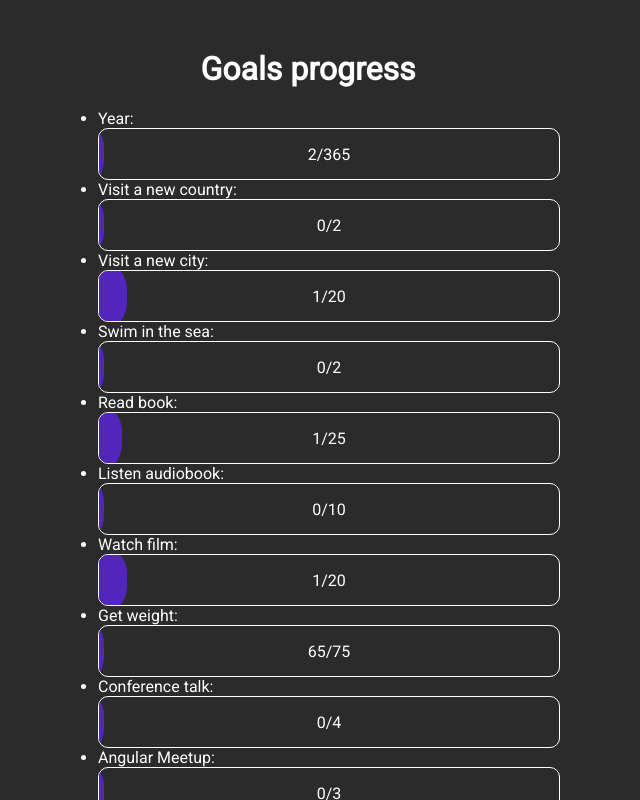
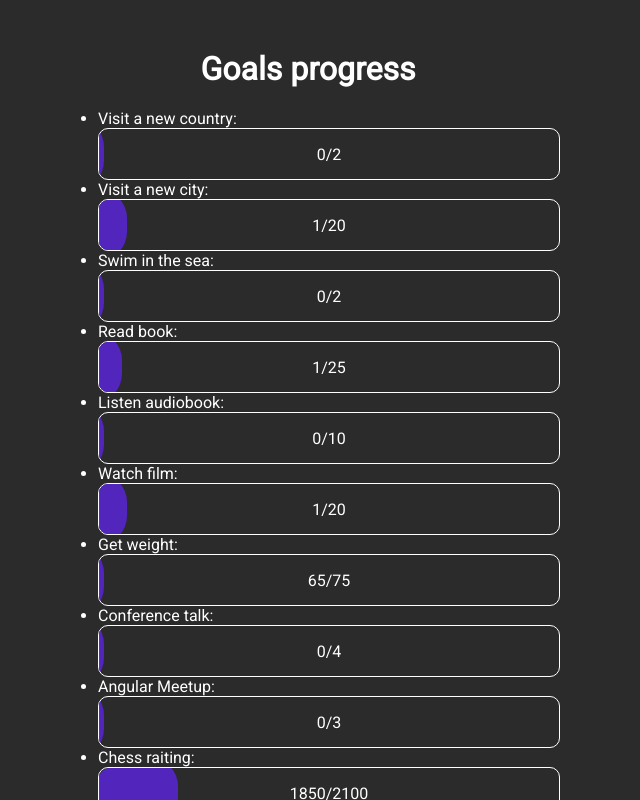
Before and after one commit to stevermeister/year-goals-progress, a React (Create React App) app: page / in a window 1280 px wide. Shown: the top 800 px of the page, without its empty margins (332-972 px from the left). Built offline with nearby package versions, Linux system fonts and the light colour scheme.

Commit message:
make year as indication of current progress

```diff
--- a/src/App.css
+++ b/src/App.css
@@ -23,28 +23,46 @@ body {
   justify-content: center;
   overflow: hidden;
 }
-.container .progressbar-container .progressbar-complete {
+.progressbar-complete {
   position: absolute;
   left: 0;
   top: 0px;
   height: 100%;
   background-color: #5225bd;
   border-radius: 10px;
-  animation: g 2500ms infinite ease-in-out;
   z-index: 2;
 }
-.container .progressbar-container .progressbar-complete .progressbar-liquid {
+.progressbar-liquid {
   z-index: 1;
   width: 70px;
   height: 70px;
-  animation: g 2500ms infinite ease-in-out,
-    r 3000ms infinite cubic-bezier(0.5, 0.5, 0.5, 0.5);
   position: absolute;
   right: -5px;
   top: -10px;
   background-color: #5225bd;
   border-radius: 40%;
 }
-.container .progressbar-container .progress {
+
+
+
+.progressbar-complete-year {
+  position: absolute;
+  left: 0;
+  top: 0px;
+  height: 100%;
+  border-right: 1px solid rgb(255, 0, 0);
   z-index: 2;
 }
+.progressbar-liquid-year {
+  z-index: 1;
+  width: 70px;
+  height: 70px;
+  position: absolute;
+  right: -5px;
+  top: -10px;
+}
+
+
+.progress {
+  z-index: 2;
+}
--- a/src/App.js
+++ b/src/App.js
@@ -63,9 +63,8 @@ function App() {
         <h1>Goals progress</h1>
 
         <ul>
-          <li>Year: <ProgressBar start={0} total={365} number={dayOfYear()}/></li>
           {goals.map((goal, index) => (
-            <li>{goal.title}: <ProgressBar start={goal.start} total={goal.goal} number={statusNumber[goal.title]}/></li>
+            <li>{goal.title}: <ProgressBar start={goal.start} goal={goal.goal} number={statusNumber[goal.title]}/></li>
           ))}
         </ul>
 
@@ -73,12 +72,4 @@ function App() {
     )
 }
 
-function dayOfYear() {
-  const today = new Date();
-  const startOfYear = new Date(today.getFullYear(), 0, 1);
-  const dayOfYear = Math.floor((today - startOfYear) / (1000 * 60 * 60 * 24));
-
-  return dayOfYear;
-}
-
 export default App;
--- a/src/ProgressBar.js
+++ b/src/ProgressBar.js
@@ -1,13 +1,24 @@
 import React from 'react';
+
+function dayOfYear() {
+  const today = new Date();
+  const startOfYear = new Date(today.getFullYear(), 0, 1);
+  const dayOfYear = Math.floor((today - startOfYear) / (1000 * 60 * 60 * 24));
+
+  return dayOfYear;
+}
 
 function ProgressBar(props) {
 
   return (
       <div className="progressbar-container">
-        <div className="progressbar-complete" style={{ width: `${Math.floor((props.number-props.start)/props.total*100)}%` }}>
+        <div className="progressbar-complete" style={{ width: `${Math.floor((props.number-props.start)/(props.goal-props.start)*100)}%` }}>
           <div className="progressbar-liquid"></div>
         </div>
-        <span className="progress">{props.number}/{props.total}</span>
+        <span className="progress">{props.number}/{props.goal}</span>
+        <div className="progressbar-complete-year" style={{ width: `${Math.floor(dayOfYear()/365*100)}%` }}>
+          <div className="progressbar-liquid-year"></div>
+        </div>
       </div>
   );
 }
--- a/src/index.css
+++ /dev/null
@@ -1,13 +0,0 @@
-body {
-  margin: 0;
-  font-family: -apple-system, BlinkMacSystemFont, 'Segoe UI', 'Roboto', 'Oxygen',
-    'Ubuntu', 'Cantarell', 'Fira Sans', 'Droid Sans', 'Helvetica Neue',
-    sans-serif;
-  -webkit-font-smoothing: antialiased;
-  -moz-osx-font-smoothing: grayscale;
-}
-
-code {
-  font-family: source-code-pro, Menlo, Monaco, Consolas, 'Courier New',
-    monospace;
-}
--- a/src/index.js
+++ b/src/index.js
@@ -1,6 +1,5 @@
 import React from 'react';
 import ReactDOM from 'react-dom/client';
-import './index.css';
 import App from './App';
 import reportWebVitals from './reportWebVitals';
 
```
